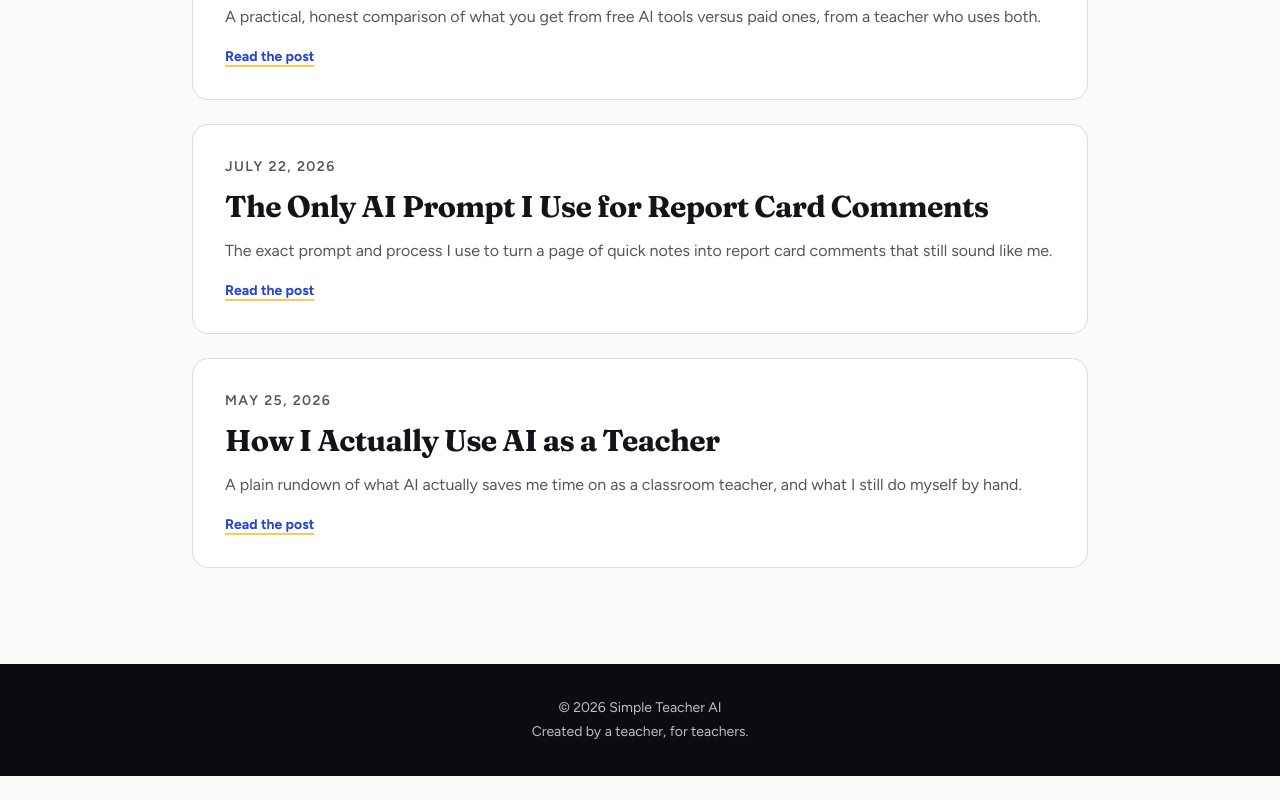
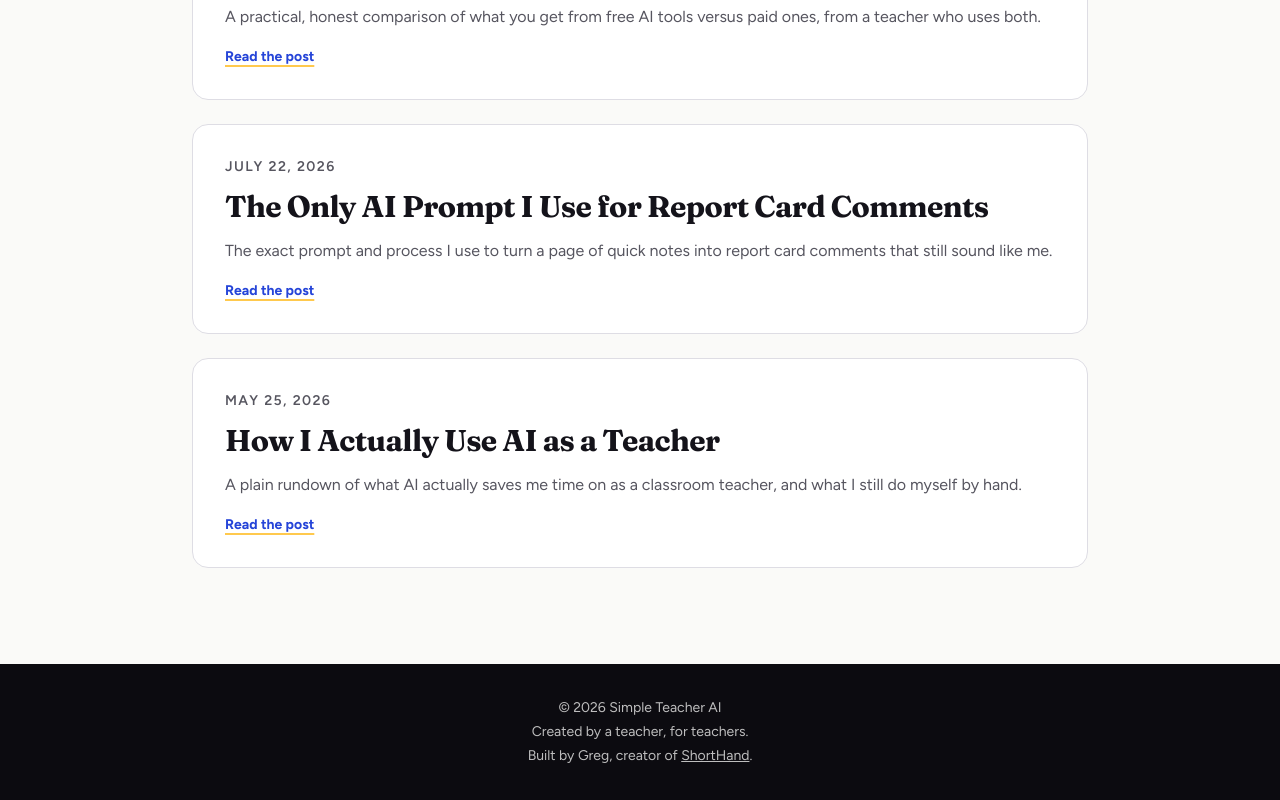
Before and after one commit to Lebed-Digital/simple-teacher-ai-website, a React (Vite) app: page /blog in a window 1280 px wide. Shown: the part 994-1794 px from the top of the page. Before the commit the page ends 1770 px from the top, so only its background shows below. Built offline with nearby package versions, Linux system fonts and the light colour scheme.

Commit message:
Cross-link ShortHand from the site footer and one relevant post (#8)
Footer now credits Greg as the creator of ShortHand. Added one
contextual mention in the report card comments post, where the
fragments-in-comment-out workflow is basically the same idea
ShortHand is built around.

```diff
--- a/posts/ai-prompt-for-report-card-comments.md
+++ b/posts/ai-prompt-for-report-card-comments.md
@@ -34,4 +34,6 @@ If a kid has something sensitive going on, a rough family situation, a behavior
 
 For everyone else it is fragments in, comment out, read it once, next kid. What used to take a weekend now gets done before dinner and I get to actually spend time with my own kid.
 
+This is close to why I built [ShortHand](https://getshorthandapp.com) in the first place: logging those quick fragments as they happen so there is something real to work from later, instead of trying to remember a whole semester in one sitting.
+
 This is the same idea behind [most of how I use AI](/blog/how-i-actually-use-ai-as-a-teacher): I do the noticing, it does the wording.
--- a/src/components/SiteFooter.tsx
+++ b/src/components/SiteFooter.tsx
@@ -3,6 +3,13 @@ export function SiteFooter() {
     <footer className="bg-[var(--band-deep)] px-5 py-8 text-center text-sm leading-6 text-[var(--on-band)]/75 sm:px-8">
       <p>© 2026 Simple Teacher AI</p>
       <p>Created by a teacher, for teachers.</p>
+      <p>
+        Built by Greg, creator of{' '}
+        <a href="https://getshorthandapp.com" className="underline hover:text-[var(--on-band)]">
+          ShortHand
+        </a>
+        .
+      </p>
     </footer>
   )
 }
```
